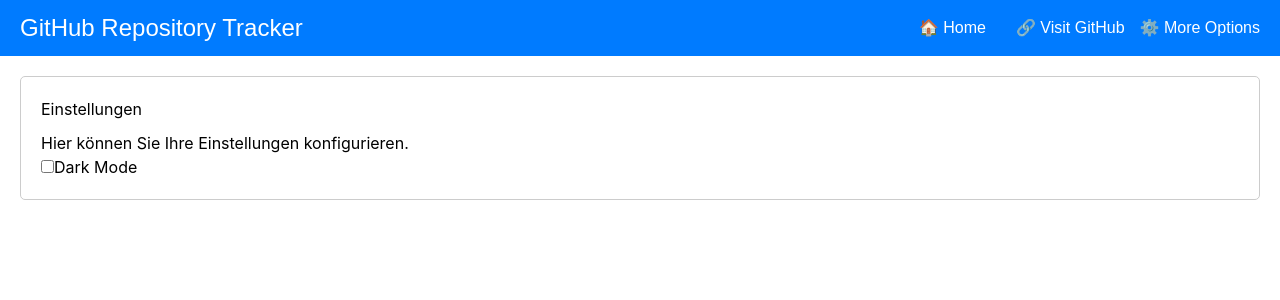
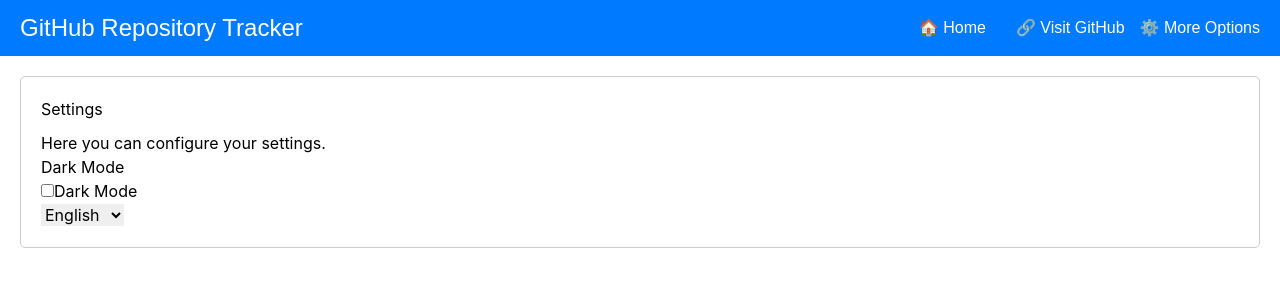
Before and after one commit to kryptomrx/github-repo-tracker, a React (Create React App) app: page /settings in a window 1280 px wide. Shown: the top 300 px of the page. Built offline with nearby package versions, Linux system fonts and the light colour scheme.

Commit message:
update for settings

```diff
--- a/src/Settings.js
+++ b/src/Settings.js
@@ -17,17 +17,44 @@
   const toggleTheme = () => {
     setTheme((prevTheme) => (prevTheme === 'light' ? 'dark' : 'light'));
   };
+  const [language, setLanguage] = useState('en');
+
+  // Beispiel: Übersetzungsobjekt
+  const translations = {
+    en: {
+      settings: 'Settings',
+      darkMode: 'Dark Mode',
+      set: 'Here you can configure your settings.',
+      fetchRepoData: 'Fetch Repository Data',
+    },
+    de: {
+      settings: 'Einstellungen',
+      darkMode: 'Dunkler Modus',
+      set: 'Hier können Sie Ihre Einstellungen konfigurieren.',
+      fetchRepoData: 'Repository-Daten abrufen',
+    },
+  };
+
+  const handleLanguageChange = (e) => {
+    setLanguage(e.target.value);
+  };
+
 
   return (
     <div className="settings-container">
-      <h2>Einstellungen</h2>
-      <p>Hier können Sie Ihre Einstellungen konfigurieren.</p>
+      <h2>{translations[language].settings}</h2>
+      <p>{translations[language].set}</p>
+      <label>{translations[language].darkMode}</label>
       <div>
         <label>
           <input type="checkbox" checked={theme === 'dark'} onChange={toggleTheme} />
           Dark Mode
         </label>
       </div>
+        <select value={language} onChange={handleLanguageChange}>
+            <option value="en">English</option>
+            <option value="de">Deutsch</option>
+        </select>
     </div>
   );
 };
```
